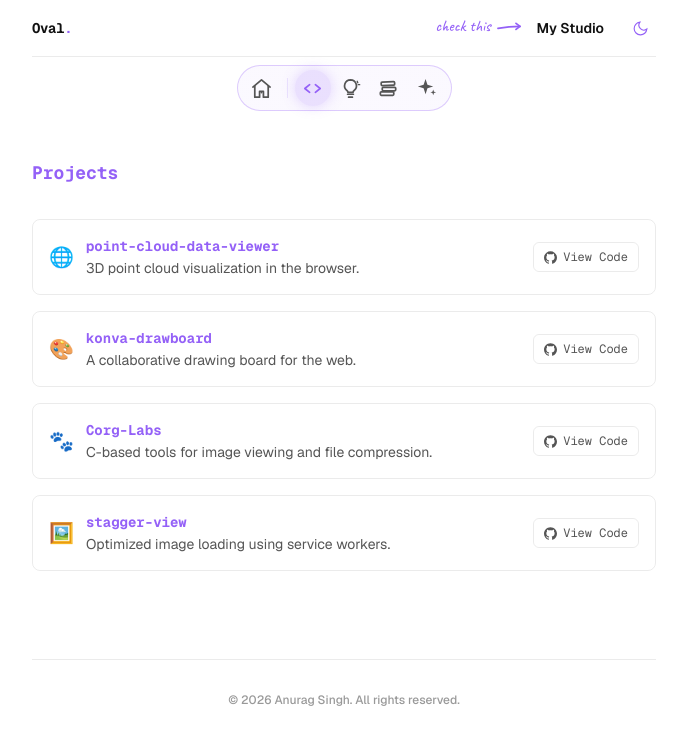
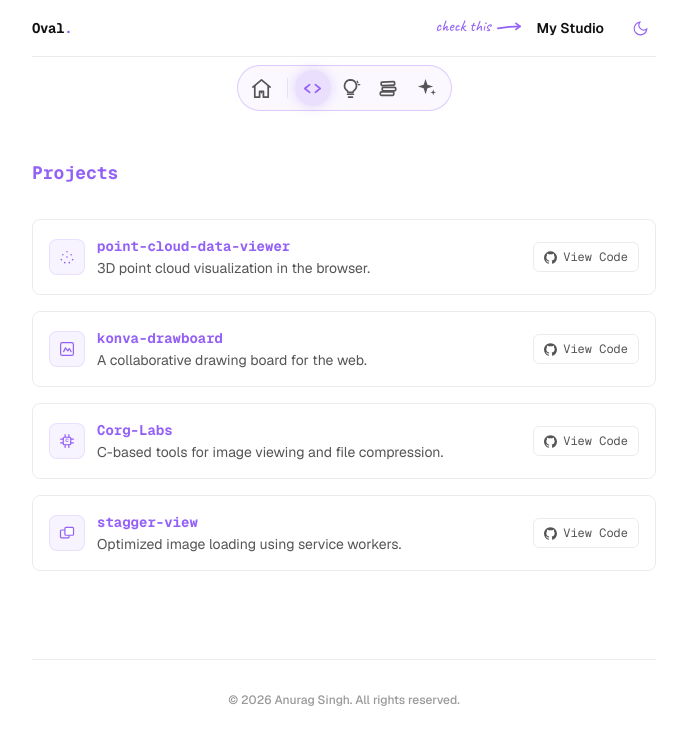
Before and after one commit to Oval17/oval-portfolio, a Next.js app: page /studio/projects in a window 1280 px wide. Shown: the top 744 px of the page, without its empty margins (296-983 px from the left). Built offline with nearby package versions, Linux system fonts and the light colour scheme.

Commit message:
feat: add violet monoline icon set for projects and extras
Replace emoji logos with a custom violet SVG icon system matching the
studio's existing monoline style, since source logo images couldn't
be read directly from pasted chat content.

Co-Authored-By: Claude Sonnet 5 <noreply@anthropic.com>

```diff
--- a/src/app/studio/extras/page.tsx
+++ b/src/app/studio/extras/page.tsx
@@ -3,6 +3,7 @@ import StudioNav from "@/components/studio-nav";
 import Footer from "@/components/footer";
 import { extras } from "@/lib/data";
 import { VIOLET } from "@/lib/constants";
+import { StudioIcon } from "@/components/studio-icons";
 import type { Metadata } from "next";
 
 export const metadata: Metadata = {
@@ -34,7 +35,8 @@ export default function ExtrasPage() {
                 className="block p-4 rounded-lg transition-colors"
                 style={{ border: "1px solid var(--border)" }}
               >
-                <div className="flex items-center gap-3 mb-1">
+                <div className="flex items-center gap-3 mb-3">
+                  <StudioIcon name={extra.icon} />
                   <p
                     className="text-sm font-bold font-mono"
                     style={{ color: VIOLET }}
--- a/src/components/project-card.tsx
+++ b/src/components/project-card.tsx
@@ -1,9 +1,10 @@
 "use client";
 import { VIOLET } from "@/lib/constants";
+import { StudioIcon, type StudioIconKey } from "@/components/studio-icons";
 
 type Project = {
   name: string;
-  logo: string;
+  icon: StudioIconKey;
   tagline: string;
   liveHref: string;
   codeHref: string;
@@ -30,9 +31,7 @@ export default function ProjectCard({ project }: { project: Project }) {
       style={{ border: "1px solid var(--border)" }}
     >
       <div className="flex items-center gap-3 min-w-0">
-        <span className="text-xl shrink-0" aria-hidden>
-          {project.logo}
-        </span>
+        <StudioIcon name={project.icon} />
         <div className="min-w-0">
           <p className="text-sm font-bold font-mono mb-0.5" style={{ color: VIOLET }}>
             {project.name}
--- /dev/null
+++ b/src/components/studio-icons.tsx
@@ -0,0 +1,90 @@
+import { VIOLET } from "@/lib/constants";
+
+const ICON_PROPS = {
+  viewBox: "0 0 24 24",
+  fill: "none",
+  stroke: VIOLET,
+  strokeWidth: 1.6,
+  strokeLinecap: "round" as const,
+  strokeLinejoin: "round" as const,
+  width: 18,
+  height: 18,
+};
+
+function PointCloudIcon() {
+  return (
+    <svg {...ICON_PROPS}>
+      <circle cx="12" cy="5" r="1.1" fill={VIOLET} stroke="none" />
+      <circle cx="6.5" cy="9" r="1.1" fill={VIOLET} stroke="none" />
+      <circle cx="17.5" cy="9" r="1.1" fill={VIOLET} stroke="none" />
+      <circle cx="4.5" cy="15.5" r="1.1" fill={VIOLET} stroke="none" />
+      <circle cx="12" cy="12" r="1.1" fill={VIOLET} stroke="none" />
+      <circle cx="19.5" cy="15.5" r="1.1" fill={VIOLET} stroke="none" />
+      <circle cx="9" cy="19.5" r="1.1" fill={VIOLET} stroke="none" />
+      <circle cx="15" cy="19.5" r="1.1" fill={VIOLET} stroke="none" />
+    </svg>
+  );
+}
+
+function CanvasIcon() {
+  return (
+    <svg {...ICON_PROPS}>
+      <rect x="3.5" y="3.5" width="17" height="17" rx="2" />
+      <path d="M7.5 15.5 10 10.5l3 4 2-3 2.5 4" />
+    </svg>
+  );
+}
+
+function ChipIcon() {
+  return (
+    <svg {...ICON_PROPS}>
+      <rect x="7" y="7" width="10" height="10" rx="1.3" />
+      <path d="M9.5 3.5v3.5M14.5 3.5v3.5M9.5 17v3.5M14.5 17v3.5M3.5 9.5H7M3.5 14.5H7M17 9.5h3.5M17 14.5h3.5" />
+      <text x="12" y="13.4" textAnchor="middle" fontSize="6.5" fontWeight="700" fill={VIOLET} stroke="none">
+        C
+      </text>
+    </svg>
+  );
+}
+
+function ImageStackIcon() {
+  return (
+    <svg {...ICON_PROPS}>
+      <rect x="3.3" y="8" width="11.5" height="10.5" rx="1.4" />
+      <rect x="9.2" y="4.5" width="11.5" height="10.5" rx="1.4" fill="var(--bg)" />
+    </svg>
+  );
+}
+
+function DiceIcon() {
+  return (
+    <svg {...ICON_PROPS}>
+      <rect x="4" y="4" width="16" height="16" rx="3.5" />
+      <circle cx="8.4" cy="8.4" r="1.2" fill={VIOLET} stroke="none" />
+      <circle cx="12" cy="12" r="1.2" fill={VIOLET} stroke="none" />
+      <circle cx="15.6" cy="15.6" r="1.2" fill={VIOLET} stroke="none" />
+    </svg>
+  );
+}
+
+export const STUDIO_ICONS = {
+  "point-cloud": PointCloudIcon,
+  canvas: CanvasIcon,
+  chip: ChipIcon,
+  "image-stack": ImageStackIcon,
+  dice: DiceIcon,
+};
+
+export type StudioIconKey = keyof typeof STUDIO_ICONS;
+
+export function StudioIcon({ name }: { name: StudioIconKey }) {
+  const Icon = STUDIO_ICONS[name];
+  return (
+    <span
+      className="shrink-0 flex items-center justify-center w-9 h-9 rounded-lg"
+      style={{ background: `${VIOLET}12`, border: `1px solid ${VIOLET}25` }}
+    >
+      <Icon />
+    </span>
+  );
+}
--- a/src/lib/data.ts
+++ b/src/lib/data.ts
@@ -82,6 +82,7 @@ export const books = [
 export const extras = [
   {
     name: "Dice Roller 3D",
+    icon: "dice" as const,
     tagline: "Roll realistic 3D d6, d12, and d20 dice with smooth animation — right in your browser.",
     tags: ["Chrome Extension"],
     href: "https://chromewebstore.google.com/detail/dice-roller-3d/pgmfjoabbcalpnfhcldghciflmbmffgd",
@@ -91,28 +92,28 @@ export const extras = [
 export const projects = [
   {
     name: "point-cloud-data-viewer",
-    logo: "🌐",
+    icon: "point-cloud" as const,
     tagline: "3D point cloud visualization in the browser.",
     liveHref: "https://pcd-viewer.netlify.app/",
     codeHref: "https://github.com/Oval17/point-cloud-data-viewer",
   },
   {
     name: "konva-drawboard",
-    logo: "🎨",
+    icon: "canvas" as const,
     tagline: "A collaborative drawing board for the web.",
     liveHref: "https://konva-drawboard.netlify.app/",
     codeHref: "https://github.com/Oval17/konva-drawboard",
   },
   {
     name: "Corg-Labs",
-    logo: "🐾",
+    icon: "chip" as const,
     tagline: "C-based tools for image viewing and file compression.",
     liveHref: "https://github.com/Corg-Labs",
     codeHref: "https://github.com/Corg-Labs",
   },
   {
     name: "stagger-view",
-    logo: "🖼️",
+    icon: "image-stack" as const,
     tagline: "Optimized image loading using service workers.",
     liveHref: "https://stagger-view.netlify.app/",
     codeHref: "https://github.com/Oval17/stagger-view",
```
